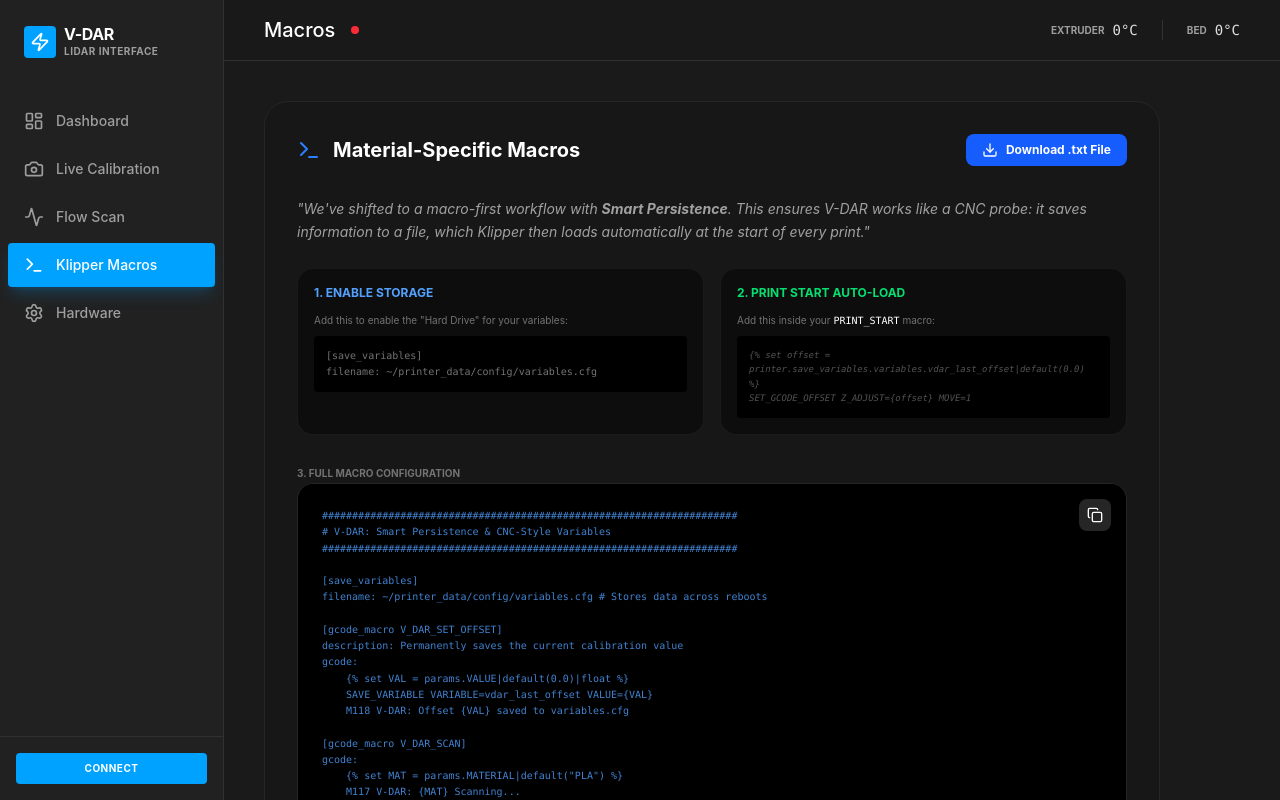
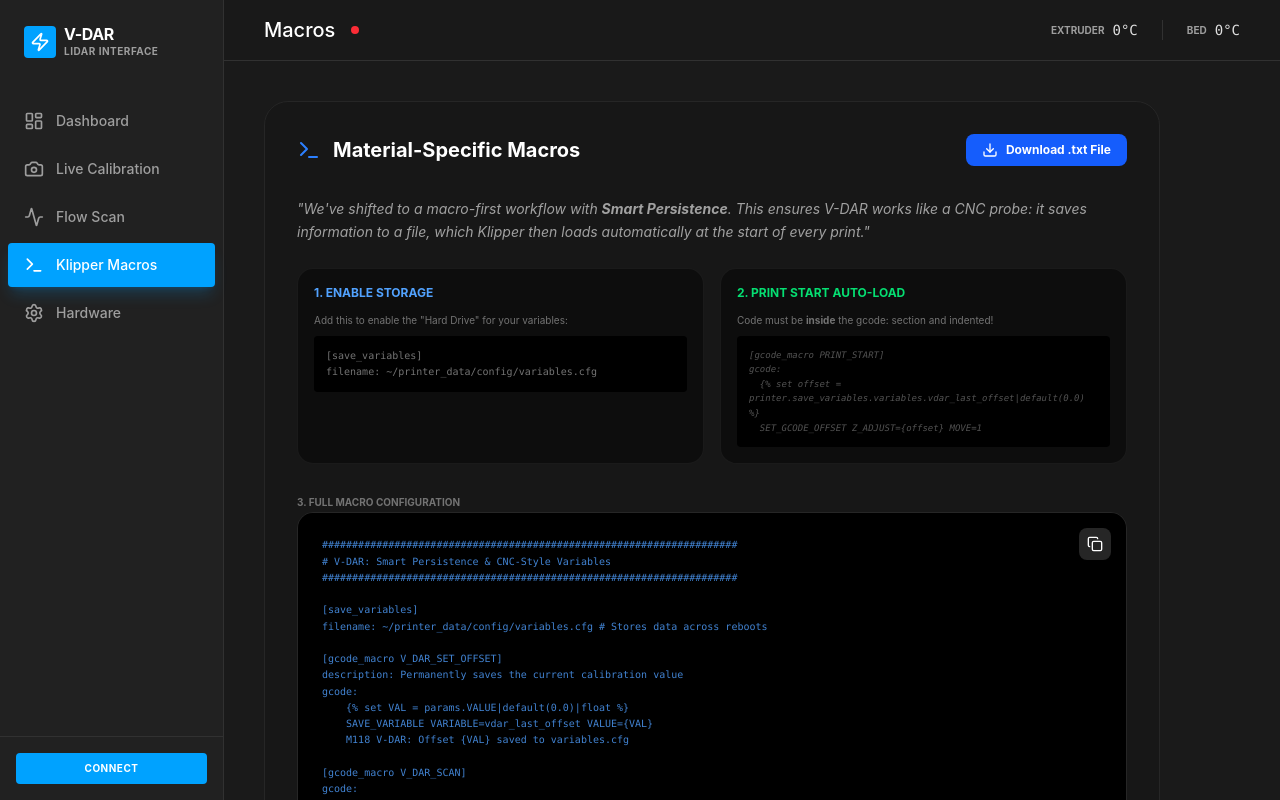
Before and after one commit to rnlauritsen/V-DAR, a React (Vite) app: page / in a window 1280 px wide. Both pictures are taken after a click on the button "Klipper Macros". Built offline with nearby package versions, Linux system fonts and the light colour scheme.

Commit message:
feat: Integrate V-DAR offset into PRINT_START
Update the V-DAR configuration and documentation to automatically apply the last calibration offset upon starting a print. This involves modifying the `PRINT_START` macro to load and apply the `vdar_last_offset` variable.

```diff
--- a/src/App.tsx
+++ b/src/App.tsx
@@ -761,9 +761,19 @@
     V_DAR_SET_OFFSET VALUE=0.042 # Example value found during scan
 
 # --- PRINT START INTEGRATION ---
-# Add this line to your PRINT_START macro:
-# {% set vdar_offset = printer.save_variables.variables.vdar_last_offset|default(0.0) %}
-# SET_GCODE_OFFSET Z_ADJUST={vdar_offset} MOVE=1`;
+# Replace your existing [gcode_macro PRINT_START] with this logic:
+[gcode_macro PRINT_START]
+gcode:
+    # 1. Load V-DAR Offset
+    {% set vdar_offset = printer.save_variables.variables.vdar_last_offset|default(0.0) %}
+
+    # 2. Apply it (This happens before or during homing/leveling)
+    SET_GCODE_OFFSET Z_ADJUST={vdar_offset} MOVE=1
+    M117 V-DAR: Applied {vdar_offset} offset
+
+    # 3. Rest of your print start (G28, BED_MESH, etc)
+    G28
+    ...`;
 
   return (
     <motion.div
@@ -804,10 +814,12 @@
              </div>
              <div className="p-4 bg-black/40 border border-white/5 rounded-2xl">
                 <h4 className="text-xs font-bold text-green-400 uppercase mb-3">2. Print Start Auto-Load</h4>
-                <p className="text-[10px] text-neutral-500 mb-2">Add this inside your <code className="text-white">PRINT_START</code> macro:</p>
+                <p className="text-[10px] text-neutral-500 mb-2">Code must be <b>inside</b> the gcode: section and indented!</p>
                 <div className="p-3 bg-black rounded font-mono text-[9px] text-neutral-600 leading-relaxed italic">
-                  &#123;% set offset = printer.save_variables.variables.vdar_last_offset|default(0.0) %&#125;<br/>
-                  SET_GCODE_OFFSET Z_ADJUST=&#123;offset&#125; MOVE=1
+                  [gcode_macro PRINT_START]<br/>
+                  gcode:<br/>
+                  &nbsp;&nbsp;&#123;% set offset = printer.save_variables.variables.vdar_last_offset|default(0.0) %&#125;<br/>
+                  &nbsp;&nbsp;SET_GCODE_OFFSET Z_ADJUST=&#123;offset&#125; MOVE=1
                 </div>
              </div>
           </div>
```
Also changed, not shown: vdar_macros.txt, 1 other file (tests, documents, lock files or other folders).
